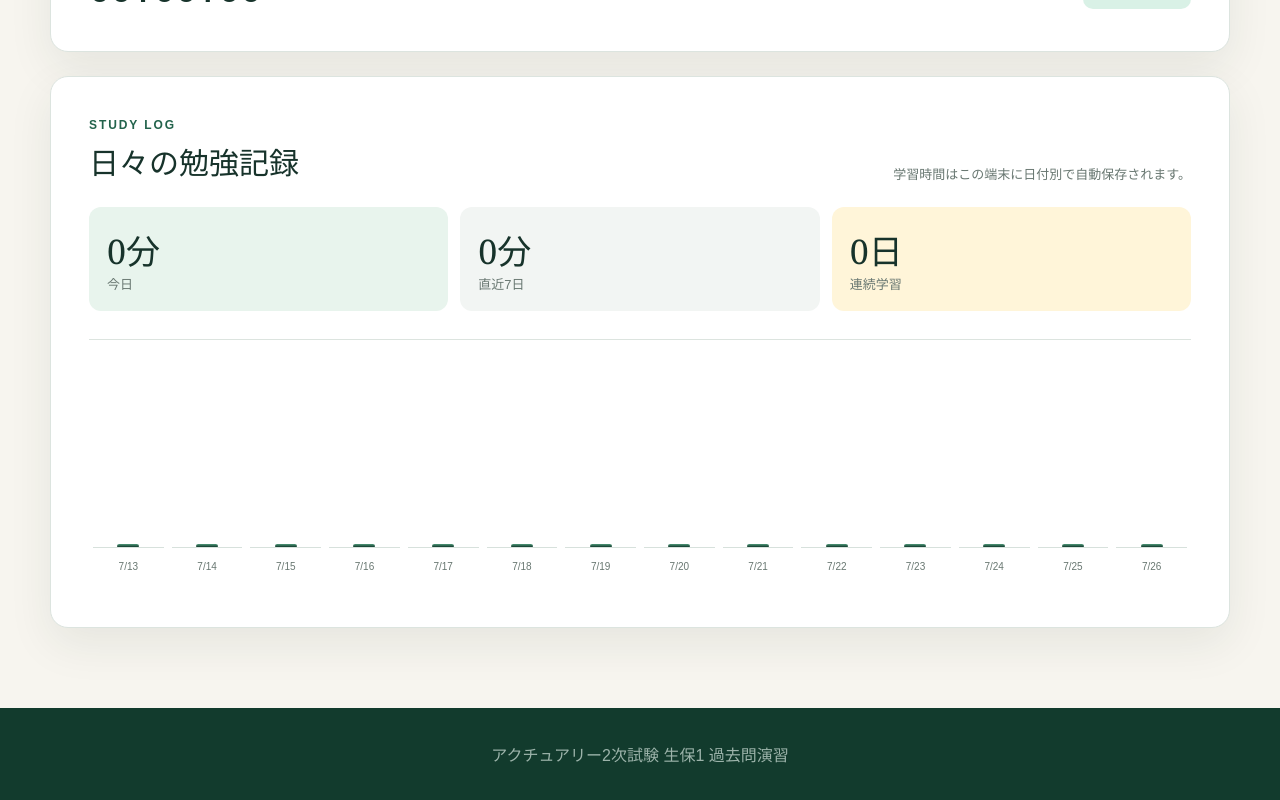
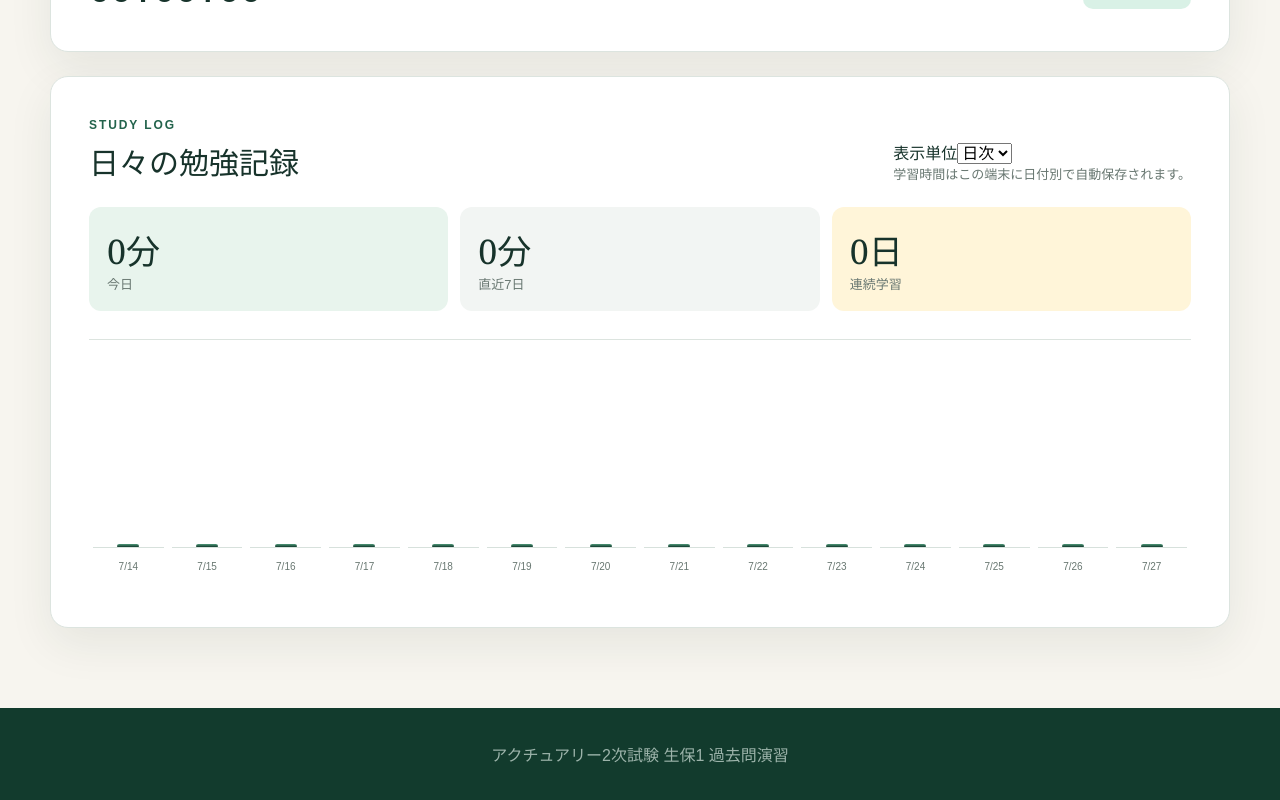
Before and after one commit to yoshi123027-del/actuary-app-seiho1, a Next.js app in the folder vercel/: page / in a window 1280 px wide. Shown: the part 1187-1987 px from the top of the page. Built offline with nearby package versions, Linux system fonts and the light colour scheme.

Commit message:
勉強記録を日次・週次・月次で切替可能にする

```diff
--- a/vercel/app/page.js
+++ b/vercel/app/page.js
@@ -73,6 +73,84 @@
     const day = new Date(shifted.getTime() - (count - 1 - index) * 86400000);
     return day.toISOString().slice(0, 10);
   });
+}
+
+const STUDY_VIEW_OPTIONS = {
+  daily: { label: "日次", periods: 14 },
+  weekly: { label: "週次", periods: 12 },
+  monthly: { label: "月次", periods: 12 },
+};
+
+function utcDateKey(date) {
+  return date.toISOString().slice(0, 10);
+}
+
+function monthDayLabel(date) {
+  return `${date.getUTCMonth() + 1}/${date.getUTCDate()}`;
+}
+
+function sumStudySeconds(dailySeconds, startKey, endKey) {
+  return Object.entries(dailySeconds).reduce((total, [key, value]) => {
+    if (key < startKey || key > endKey) return total;
+    return total + Math.max(0, Number(value) || 0);
+  }, 0);
+}
+
+function buildStudyPeriods(viewMode, dailySeconds, timestamp) {
+  const currentDay = new Date(timestamp + 9 * 60 * 60 * 1000);
+  currentDay.setUTCHours(0, 0, 0, 0);
+
+  if (viewMode === "daily") {
+    return Array.from({ length: STUDY_VIEW_OPTIONS.daily.periods }, (_, index) => {
+      const day = new Date(currentDay.getTime() - (STUDY_VIEW_OPTIONS.daily.periods - 1 - index) * 86400000);
+      const key = utcDateKey(day);
+      return {
+        key,
+        label: monthDayLabel(day),
+        title: key,
+        seconds: Number(dailySeconds[key]) || 0,
+      };
+    });
+  }
+
+  if (viewMode === "weekly") {
+    const daysSinceMonday = (currentDay.getUTCDay() + 6) % 7;
+    const currentMonday = new Date(currentDay.getTime() - daysSinceMonday * 86400000);
+    return Array.from({ length: STUDY_VIEW_OPTIONS.weekly.periods }, (_, index) => {
+      const start = new Date(currentMonday.getTime() - (STUDY_VIEW_OPTIONS.weekly.periods - 1 - index) * 7 * 86400000);
+      const end = new Date(start.getTime() + 6 * 86400000);
+      const startKey = utcDateKey(start);
+      const endKey = utcDateKey(end);
+      return {
+        key: `week-${startKey}`,
+        label: `${monthDayLabel(start)}週`,
+        title: `${startKey}〜${endKey}`,
+        seconds: sumStudySeconds(dailySeconds, startKey, endKey),
+      };
+    });
+  }
+
+  return Array.from({ length: STUDY_VIEW_OPTIONS.monthly.periods }, (_, index) => {
+    const offset = STUDY_VIEW_OPTIONS.monthly.periods - 1 - index;
+    const start = new Date(Date.UTC(currentDay.getUTCFullYear(), currentDay.getUTCMonth() - offset, 1));
+    const end = new Date(Date.UTC(start.getUTCFullYear(), start.getUTCMonth() + 1, 0));
+    const startKey = utcDateKey(start);
+    const endKey = utcDateKey(end);
+    return {
+      key: `month-${startKey}`,
+      label: `${String(start.getUTCFullYear()).slice(-2)}/${start.getUTCMonth() + 1}`,
+      title: `${start.getUTCFullYear()}年${start.getUTCMonth() + 1}月`,
+      seconds: sumStudySeconds(dailySeconds, startKey, endKey),
+    };
+  });
+}
+
+function formatStudyBarValue(totalSeconds) {
+  const minutes = Math.round((totalSeconds || 0) / 60);
+  if (minutes < 1) return "";
+  if (minutes < 120) return `${minutes}m`;
+  const hours = totalSeconds / 3600;
+  return hours < 10 ? `${hours.toFixed(1)}h` : `${Math.round(hours)}h`;
 }
 
 function formatClock(totalSeconds) {
@@ -334,12 +412,15 @@
 }
 
 function StudyHistory({ dailySeconds, now }) {
+  const [viewMode, setViewMode] = useState("daily");
   const days = recentJapanDays(14, now);
   const lastSeven = days.slice(-7);
   const todayKey = days[days.length - 1];
   const todaySeconds = Number(dailySeconds[todayKey]) || 0;
   const weeklySeconds = lastSeven.reduce((sum, key) => sum + (Number(dailySeconds[key]) || 0), 0);
-  const maxSeconds = Math.max(60, ...days.map((key) => Number(dailySeconds[key]) || 0));
+  const periods = buildStudyPeriods(viewMode, dailySeconds, now);
+  const maxSeconds = Math.max(60, ...periods.map((period) => period.seconds));
+  const viewLabel = STUDY_VIEW_OPTIONS[viewMode].label;
 
   const streakDays = recentJapanDays(366, now);
   let streak = 0;
@@ -354,24 +435,38 @@
     <section className="surface study-history">
       <div className="section-title">
         <div><span>STUDY LOG</span><h2>日々の勉強記録</h2></div>
-        <p>学習時間はこの端末に日付別で自動保存されます。</p>
+        <div className="study-history-tools">
+          <label>表示単位
+            <select
+              aria-label="勉強記録の表示単位"
+              value={viewMode}
+              onChange={(event) => setViewMode(event.target.value)}
+            >
+              {Object.entries(STUDY_VIEW_OPTIONS).map(([value, option]) => (
+                <option key={value} value={value}>{option.label}</option>
+              ))}
+            </select>
+          </label>
+          <p>学習時間はこの端末に日付別で自動保存されます。</p>
+        </div>
       </div>
       <div className="study-summary">
         <Stat value={formatStudyDuration(todaySeconds)} label="今日" tone="green" />
         <Stat value={formatStudyDuration(weeklySeconds)} label="直近7日" />
         <Stat value={`${streak}日`} label="連続学習" tone="yellow" />
       </div>
-      <div className="study-chart" aria-label="過去14日間の勉強時間">
-        {days.map((key) => {
-          const seconds = Number(dailySeconds[key]) || 0;
-          const height = seconds ? Math.max(8, seconds / maxSeconds * 100) : 2;
-          const date = new Date(`${key}T00:00:00+09:00`);
-          const label = `${date.getMonth() + 1}/${date.getDate()}`;
+      <div
+        className="study-chart"
+        aria-label={`${viewLabel}で集計した勉強時間`}
+        style={{ "--study-period-count": periods.length }}
+      >
+        {periods.map((period) => {
+          const height = period.seconds ? Math.max(8, period.seconds / maxSeconds * 100) : 2;
           return (
-            <div className="study-bar-column" key={key} title={`${key}: ${formatStudyDuration(seconds)}`}>
-              <span className="study-bar-value">{seconds >= 60 ? `${Math.floor(seconds / 60)}m` : ""}</span>
+            <div className="study-bar-column" key={period.key} title={`${period.title}: ${formatStudyDuration(period.seconds)}`}>
+              <span className="study-bar-value">{formatStudyBarValue(period.seconds)}</span>
               <div className="study-bar-track"><div className="study-bar" style={{ height: `${height}%` }} /></div>
-              <span className="study-bar-label">{label}</span>
+              <span className="study-bar-label">{period.label}</span>
             </div>
           );
         })}
```
